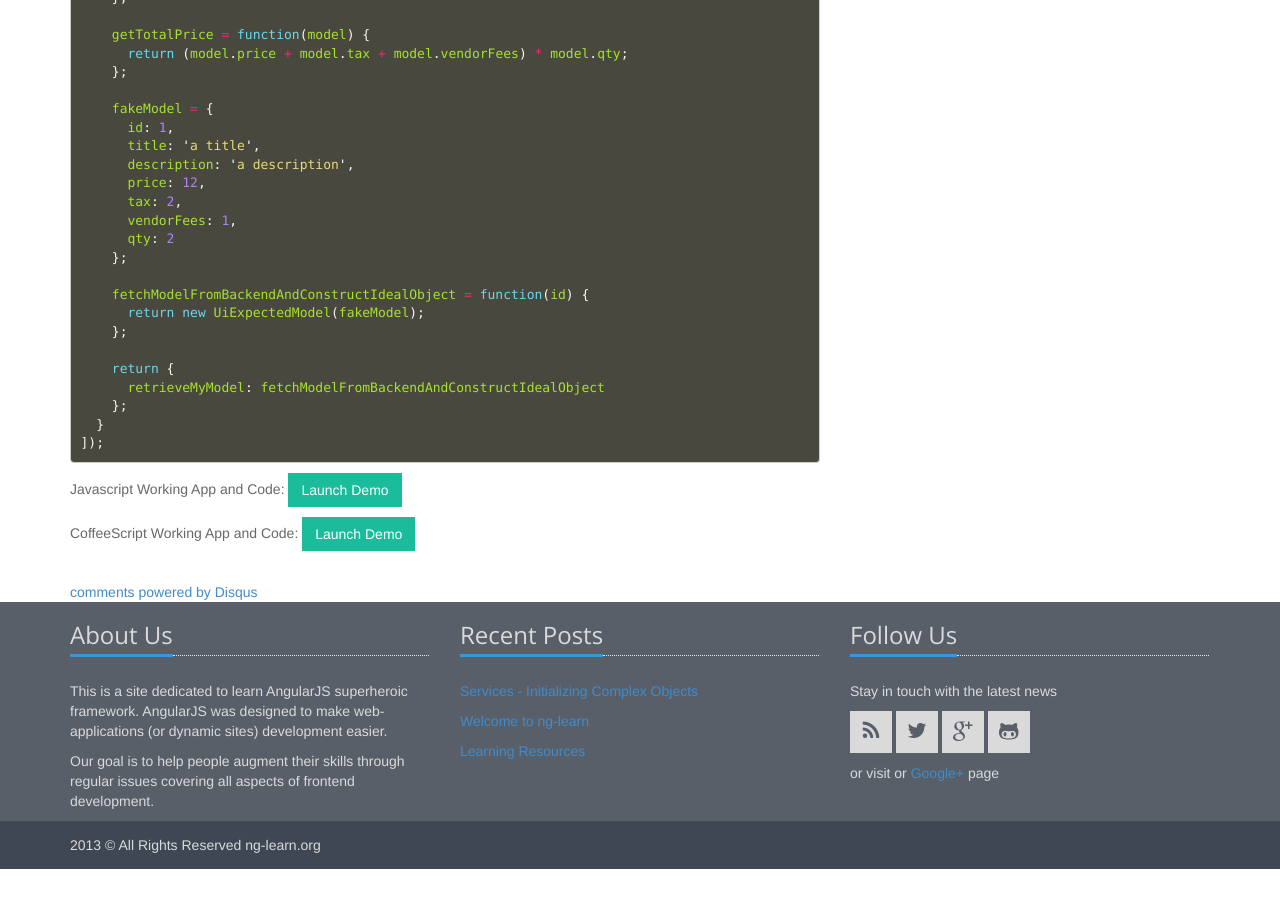
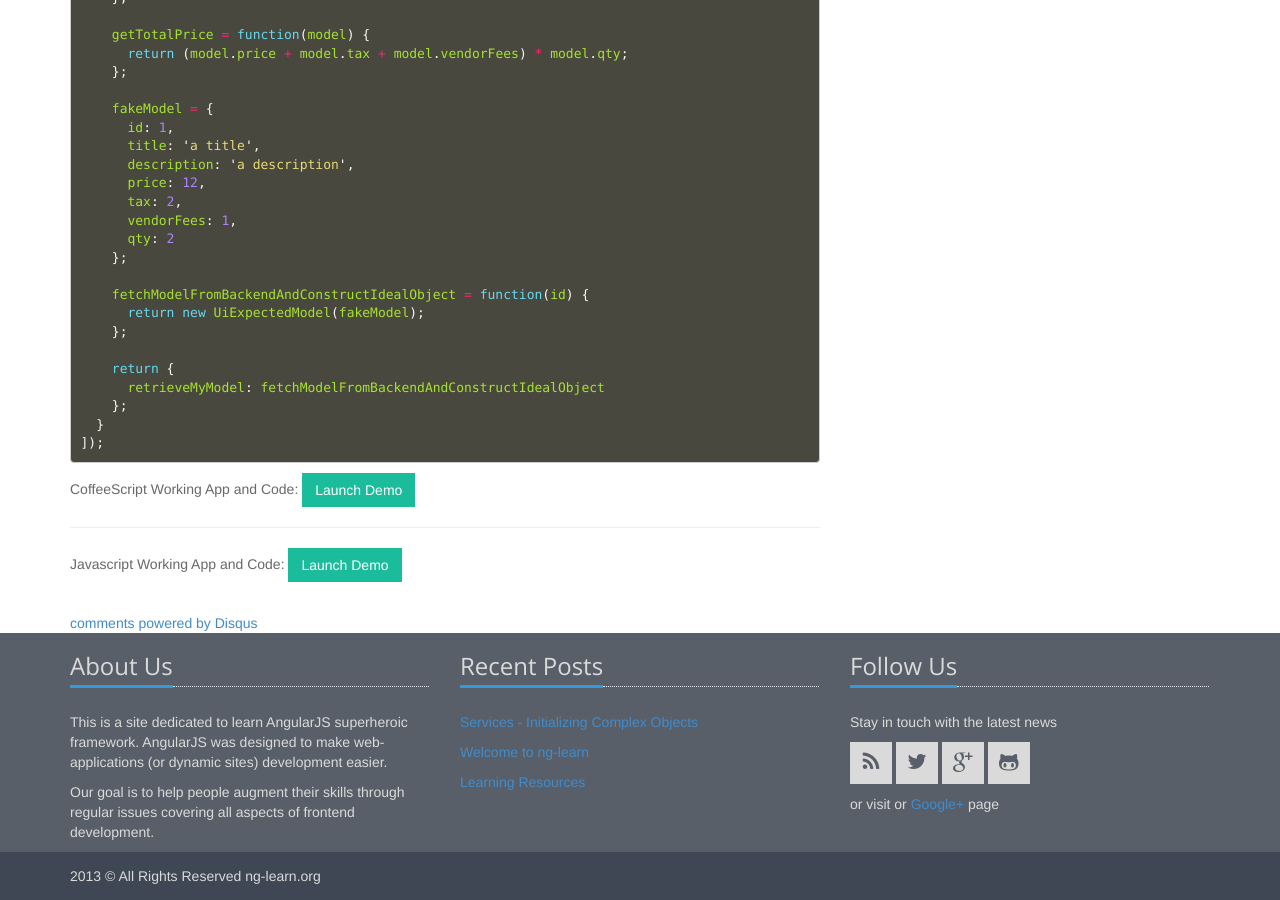
Before and after one commit to ng-learn-org/ng-learn-org.github.io, a Jekyll site: the page built from _posts/2013-10-31-Service-Init-Complex-Objects.md, in a window 1280 px wide and 900 px high, scrolled down 1727 px. Built offline with Jekyll 4.4.1, drawn with Linux system fonts in a browser that asks for light colours; comment, search, counter and statistics services are not loaded; before the commit the page ends 2596 px from its top, so only the background shows below that.

Commit message:
update post

```diff
--- a/_posts/2013-10-31-Service-Init-Complex-Objects.md
+++ b/_posts/2013-10-31-Service-Init-Complex-Objects.md
@@ -116,5 +116,8 @@ angular.module("myApp").service("mySvc", [ function() {
 
 {% endhighlight %}
 
-Javascript Working App and Code: {% include plunker.html id="TFgtMTgI2tdHYUtDgzUl" %}
-CoffeeScript Working App and Code: {% include plunker.html id="cTy2SAC0tupocveiFhtG" %}
+CoffeeScript Working App and Code: {% include plunker.html id="TFgtMTgI2tdHYUtDgzUl" %}
+
+<hr>
+
+Javascript Working App and Code: {% include plunker.html id="cTy2SAC0tupocveiFhtG" %}
```
